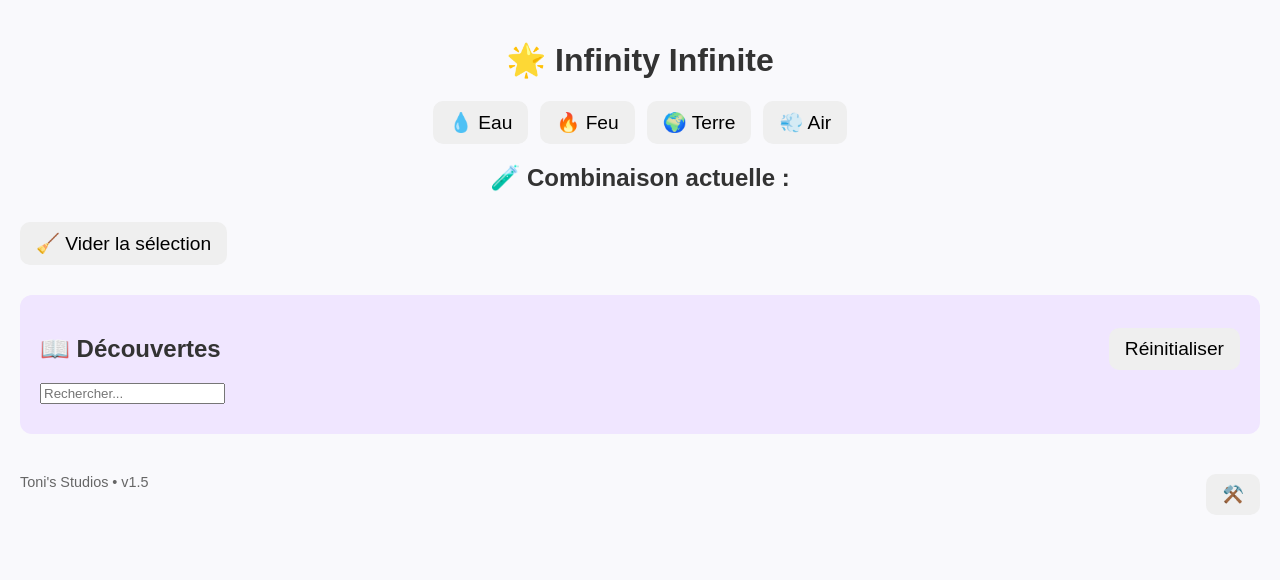
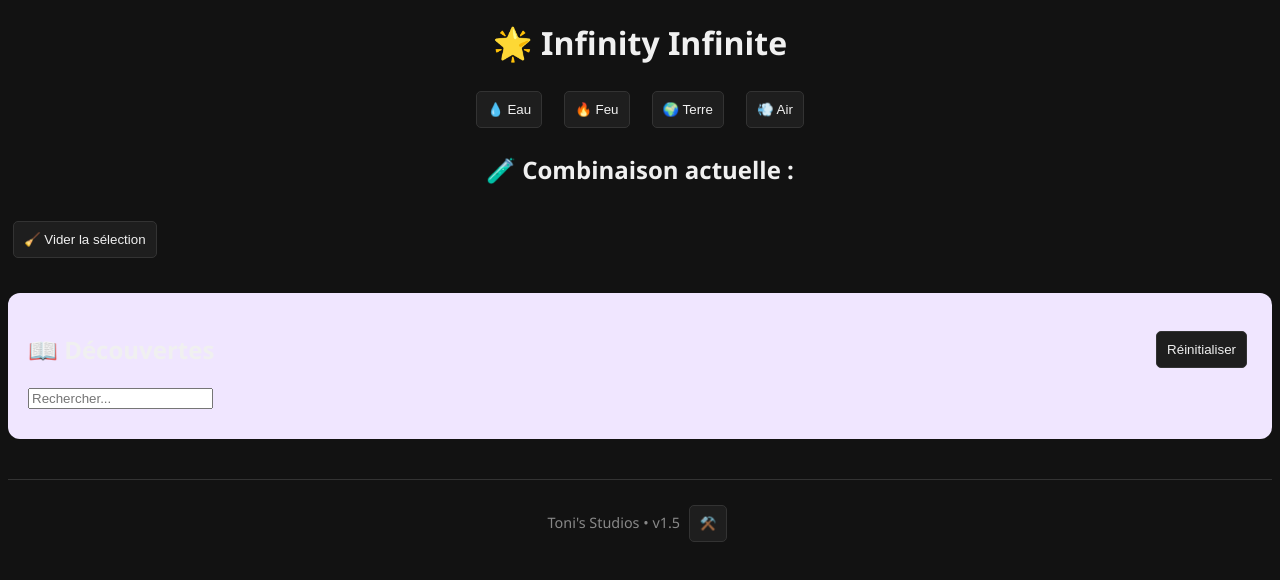
Before and after one commit to Toni1357/InfinityInfinite, a plain HTML site: page index.html in a window 1280 px wide. Drawn offline with Linux system fonts and the light colour scheme.

Commit message:
Update style.css

```diff
--- a/style.css
+++ b/style.css
@@ -1,9 +1,7 @@
 body {
-  font-family: sans-serif;
-  margin: 0;
-  padding: 20px;
-  background: #f9f9fc;
-  color: #333;
+  background-color: #121212;
+  color: #f0f0f0;
+  font-family: 'Segoe UI', sans-serif;
 }
 
 h1, h2 {
@@ -18,11 +16,16 @@ h1, h2 {
 }
 
 button {
-  padding: 10px 16px;
-  font-size: 1.2em;
-  border: none;
-  border-radius: 10px;
-  cursor: pointer;
+  background-color: #1e1e1e;
+  color: #f0f0f0;
+  border: 1px solid #333;
+  padding: 10px;
+  margin: 5px;
+  border-radius: 5px;
+}
+
+button:hover {
+  background-color: #333;
 }
 
 .selected-group {
@@ -60,11 +63,12 @@ button {
 }
 
 footer {
-  display: flex;
-  justify-content: space-between;
   margin-top: 40px;
+  padding: 20px;
+  text-align: center;
+  color: #888;
   font-size: 0.9em;
-  color: #666;
+  border-top: 1px solid #333;
 }
 
 #particles-left, #particles-right {
```
